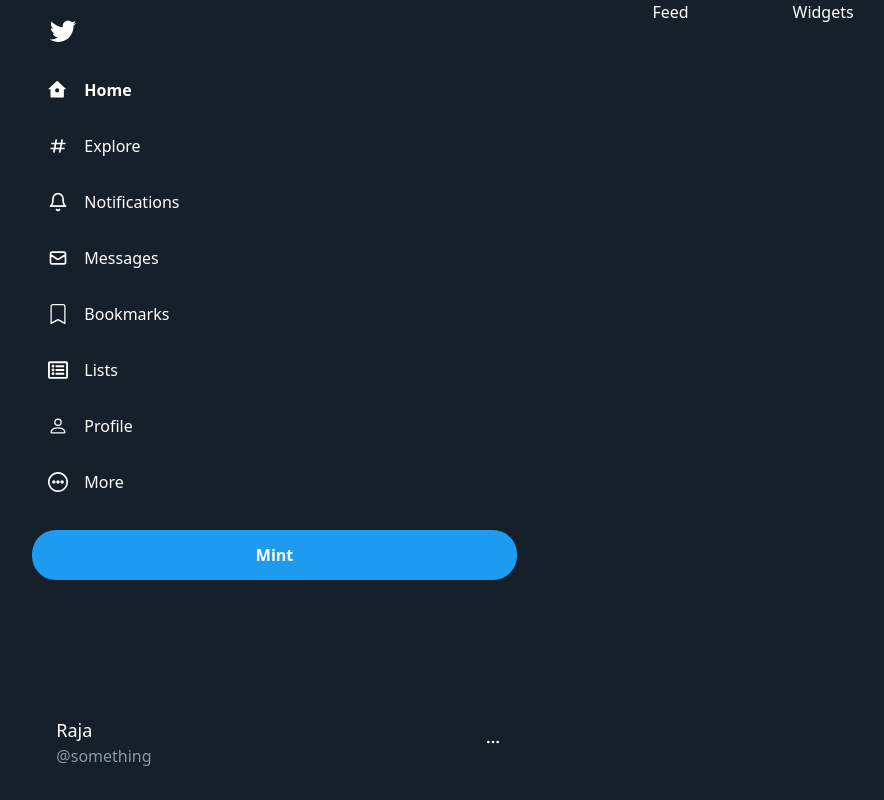
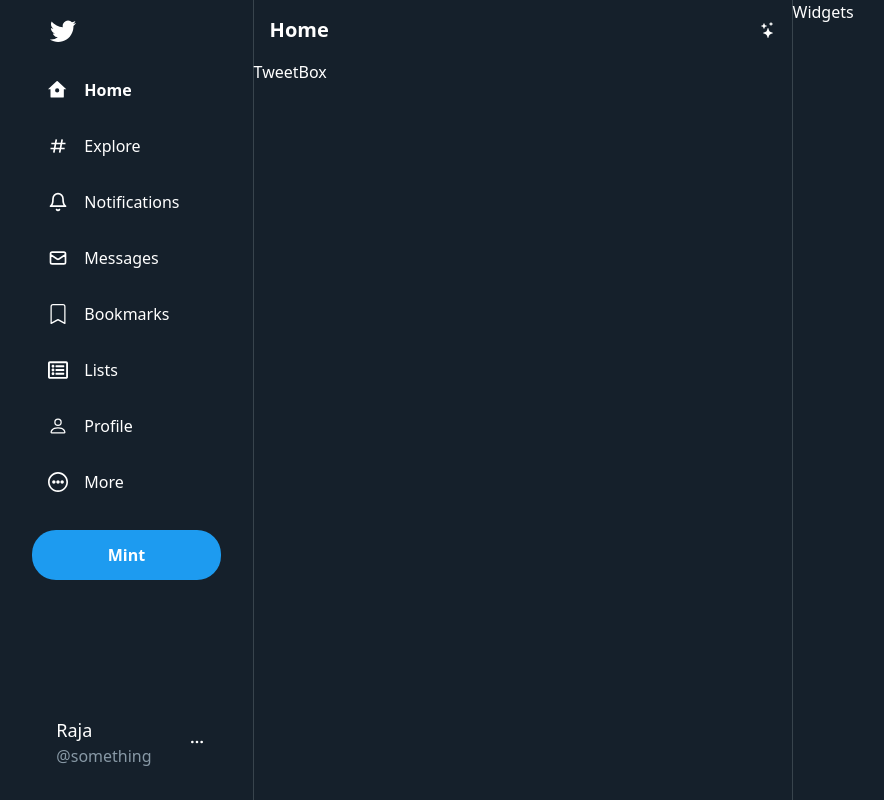
Before and after one commit to RajaKalavala/twitter-blockchain-clone, a Next.js app in the folder client/: page / in a window 1280 px wide. Shown: the whole page, without its empty margins (213-1097 px from the left). Built offline with nearby package versions, Linux system fonts and the light colour scheme.

Commit message:
Add TweetBox component

```diff
--- a/client/components/home/Feed.js
+++ b/client/components/home/Feed.js
@@ -1,4 +1,5 @@
 import { BsStars } from 'react-icons/bs'
+import TweetBox from '../home/TweenBox'
 
 const style = {
   wrapper: `flex-[2] border-r border-l border-[#38444d]`,
@@ -7,8 +8,12 @@
 }
 function Feed() {
   return (
-    <div>
-      <h2>Feed</h2>
+    <div className={style.wrapper}>
+      <div className={style.header}>
+        <div className={style.headerTitle}>Home</div>
+        <BsStars />
+      </div>
+      <TweetBox />
     </div>
   )
 }
--- /dev/null
+++ b/client/components/home/TweenBox.js
@@ -0,0 +1,9 @@
+function TweetBox() {
+  return (
+    <div>
+      <h2>TweetBox</h2>
+    </div>
+  )
+}
+
+export default TweetBox
```
